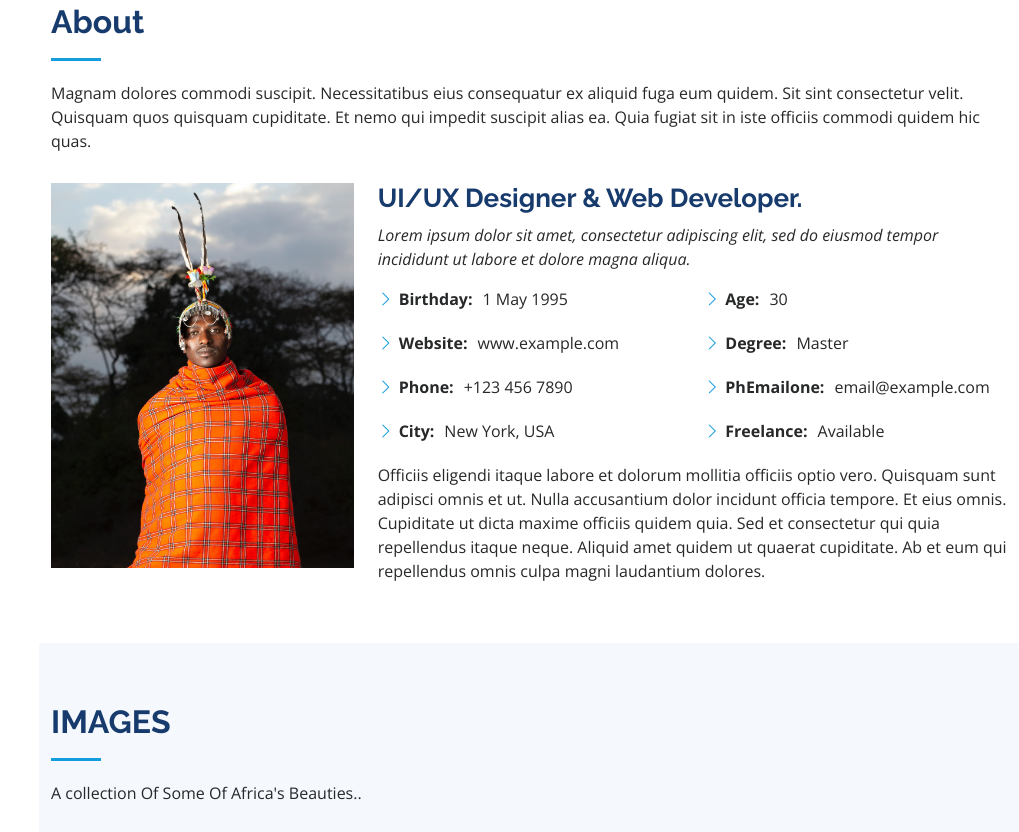
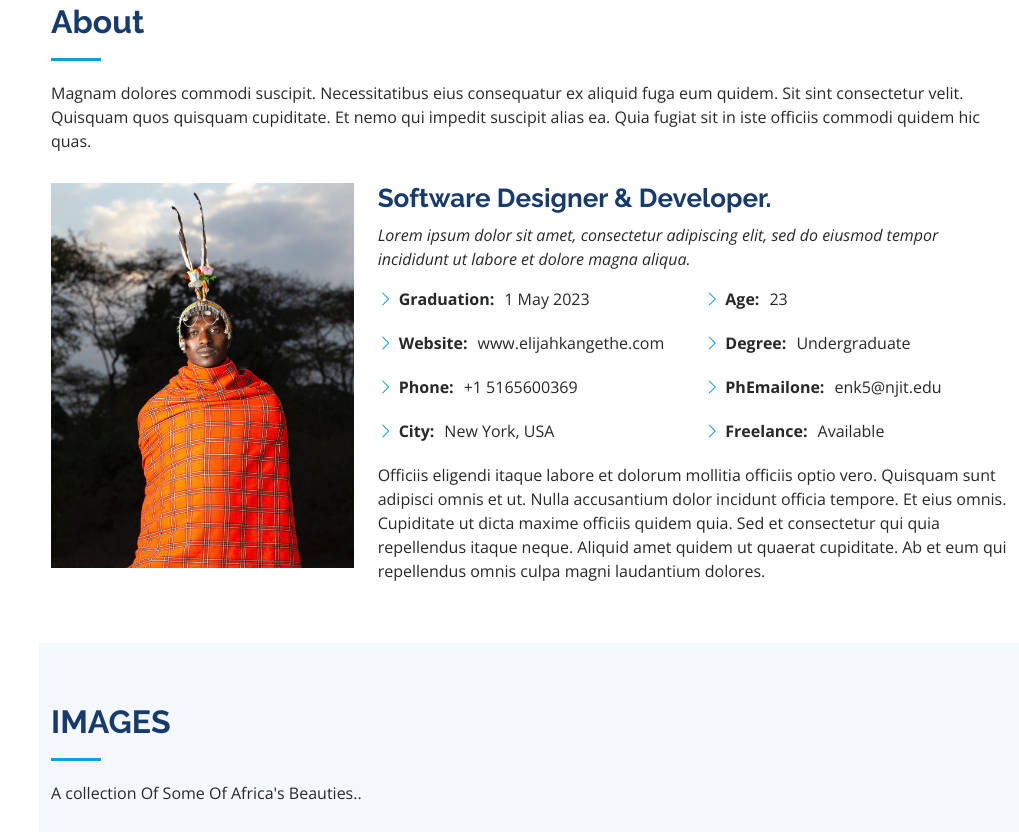
Before and after one commit to elijahkangethe/IS117SP21JSAndFLAyOUt, a plain HTML site: page docs/index.html in a window 1280 px wide. Shown: the part 857-1689 px from the top of the page, without its empty margins (261-1280 px from the left). Drawn offline with nearby package versions, Linux system fonts and the light colour scheme.

Commit message:
task : update about

```diff
--- a/docs/index.html
+++ b/docs/index.html
@@ -84,7 +84,7 @@
                     <img src="assets/img/prof.jpg" class="img-fluid" alt="">
                 </div>
                 <div class="col-lg-8 pt-4 pt-lg-0 content" data-aos="fade-left">
-                    <h3>UI/UX Designer &amp; Web Developer.</h3>
+                    <h3>Software Designer &amp;  Developer.</h3>
                     <p class="fst-italic">
                         Lorem ipsum dolor sit amet, consectetur adipiscing elit, sed do eiusmod tempor incididunt ut labore et dolore
                         magna aliqua.
@@ -92,17 +92,17 @@
                     <div class="row">
                         <div class="col-lg-6">
                             <ul>
-                                <li><i class="bi bi-chevron-right"></i> <strong>Birthday:</strong> <span>1 May 1995</span></li>
-                                <li><i class="bi bi-chevron-right"></i> <strong>Website:</strong> <span>www.example.com</span></li>
-                                <li><i class="bi bi-chevron-right"></i> <strong>Phone:</strong> <span>+123 456 7890</span></li>
+                                <li><i class="bi bi-chevron-right"></i> <strong>Graduation:</strong> <span>1 May 2023</span></li>
+                                <li><i class="bi bi-chevron-right"></i> <strong>Website:</strong> <span>www.elijahkangethe.com</span></li>
+                                <li><i class="bi bi-chevron-right"></i> <strong>Phone:</strong> <span>+1 5165600369</span></li>
                                 <li><i class="bi bi-chevron-right"></i> <strong>City:</strong> <span>New York, USA</span></li>
                             </ul>
                         </div>
                         <div class="col-lg-6">
                             <ul>
-                                <li><i class="bi bi-chevron-right"></i> <strong>Age:</strong> <span>30</span></li>
-                                <li><i class="bi bi-chevron-right"></i> <strong>Degree:</strong> <span>Master</span></li>
-                                <li><i class="bi bi-chevron-right"></i> <strong>PhEmailone:</strong> <span>email@example.com</span></li>
+                                <li><i class="bi bi-chevron-right"></i> <strong>Age:</strong> <span>23</span></li>
+                                <li><i class="bi bi-chevron-right"></i> <strong>Degree:</strong> <span>Undergraduate</span></li>
+                                <li><i class="bi bi-chevron-right"></i> <strong>PhEmailone:</strong> <span>enk5@njit.edu</span></li>
                                 <li><i class="bi bi-chevron-right"></i> <strong>Freelance:</strong> <span>Available</span></li>
                             </ul>
                         </div>
```
